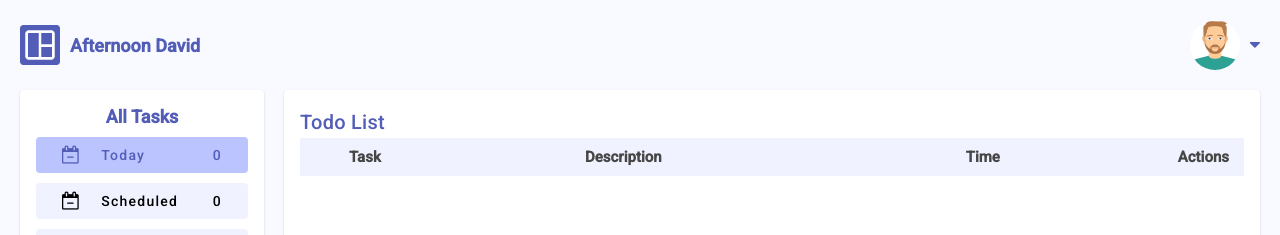
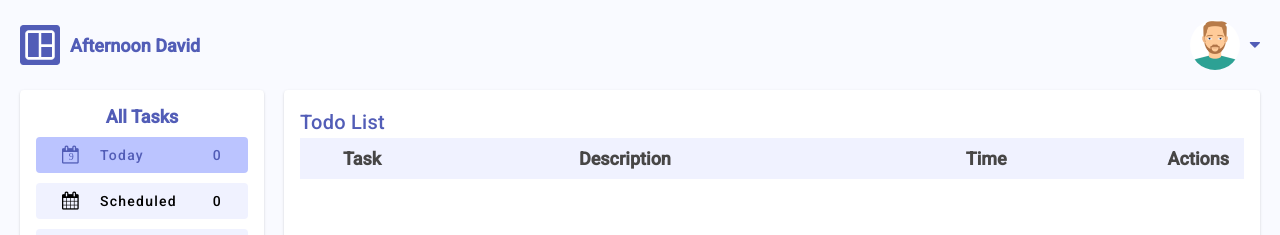
Before and after one commit to Onosgb/e-health-test, an Angular app: page / in a window 1280 px wide. Shown: the top 235 px of the page. Built offline with nearby package versions, Linux system fonts and the light colour scheme.

Commit message:
Calender: Display the current day on the calendar icon in side bar

```diff
--- a/src/app/app.component.html
+++ b/src/app/app.component.html
@@ -23,7 +23,9 @@
           (click)="filterData(filterOpton.today)"
         >
           <div class="button">
-            <i class="fa fa-calendar-minus-o" aria-hidden="true"></i>
+            <i class="fa fa-calendar-o date" aria-hidden="true">
+              <span class="current-date"> {{ currentDate }}</span>
+            </i>
             <div class="label">Today</div>
             <span>{{ today.length }}</span>
           </div>
@@ -35,7 +37,7 @@
           (click)="filterData(filterOpton.scheduled)"
         >
           <div class="button">
-            <i class="fa fa-calendar-minus-o" aria-hidden="true"></i>
+            <i class="fa fa-calendar" aria-hidden="true"></i>
             <div class="label">Scheduled</div>
             <span>{{ scheduled }}</span>
           </div>
@@ -83,6 +85,7 @@
     <app-todo-list
       (createEvent)="createTodo($event)"
       [todos]="filteredTodos"
+      [active]="active"
       (deleteEvent)="deleteTodo($event)"
       (scheduleEvent)="schedule($event)"
     ></app-todo-list>
--- a/src/app/app.component.scss
+++ b/src/app/app.component.scss
@@ -89,4 +89,16 @@ header {
   .content {
     width: 80%;
   }
+
+  .date {
+    position: relative;
+
+    .current-date {
+      position: absolute;
+      font-size: 1rem;
+      right: 5px;
+      top: 5px;
+      z-index: 1;
+    }
+  }
 }
--- a/src/app/app.component.ts
+++ b/src/app/app.component.ts
@@ -26,6 +26,10 @@ export class AppComponent {
     } else {
       return 'Evening';
     }
+  }
+
+  get currentDate() {
+    return new Date().getDate();
   }
 
   get today() {
--- a/src/app/components/todo-list/todo-list.component.html
+++ b/src/app/components/todo-list/todo-list.component.html
@@ -52,7 +52,12 @@
       </tbody>
     </table>
     <div class="card-footer">
-      <button mat-raised-button color="primary" (click)="addTodo()">
+      <button
+        mat-raised-button
+        color="primary"
+        (click)="addTodo()"
+        *ngIf="filterOpton.today === active"
+      >
         <i class="fa fa-plus" aria-hidden="true"></i> Add Task
       </button>
     </div>
--- a/src/app/components/todo-list/todo-list.component.scss
+++ b/src/app/components/todo-list/todo-list.component.scss
@@ -24,7 +24,7 @@ table {
       padding: 1rem 0.5rem;
       color: $text-dark;
       font-weight: bolder;
-      font-size: 1.5rem;
+      font-size: 1.8rem;
     }
   }
 
@@ -34,7 +34,7 @@ table {
         border-bottom: 1px solid $text-light;
         color: $text-dark;
         font-weight: normal;
-        font-size: 1.4rem;
+        font-size: 1.6rem;
         .task {
           color: #000;
           font-weight: bold;
--- a/src/app/components/todo-list/todo-list.component.ts
+++ b/src/app/components/todo-list/todo-list.component.ts
@@ -2,6 +2,7 @@ import { Component, EventEmitter, Input, Output, inject } from '@angular/core';
 import { MatDialog } from '@angular/material/dialog';
 import { TodoFormComponent } from '../todo-form/todo-form.component';
 import { Todo } from 'src/app/models';
+import { FilterEnum } from 'src/app/enums/filter.enum';
 
 @Component({
   selector: 'app-todo-list',
@@ -11,6 +12,9 @@ import { Todo } from 'src/app/models';
 export class TodoListComponent {
   dailog = inject(MatDialog);
   @Input({ required: true }) todos: Todo[] = [];
+  filterOpton = FilterEnum;
+  @Input({ required: true }) active: FilterEnum = FilterEnum.today;
+
   @Output()
   createEvent = new EventEmitter<Todo>();
   @Output() deleteEvent = new EventEmitter<number>();
```
